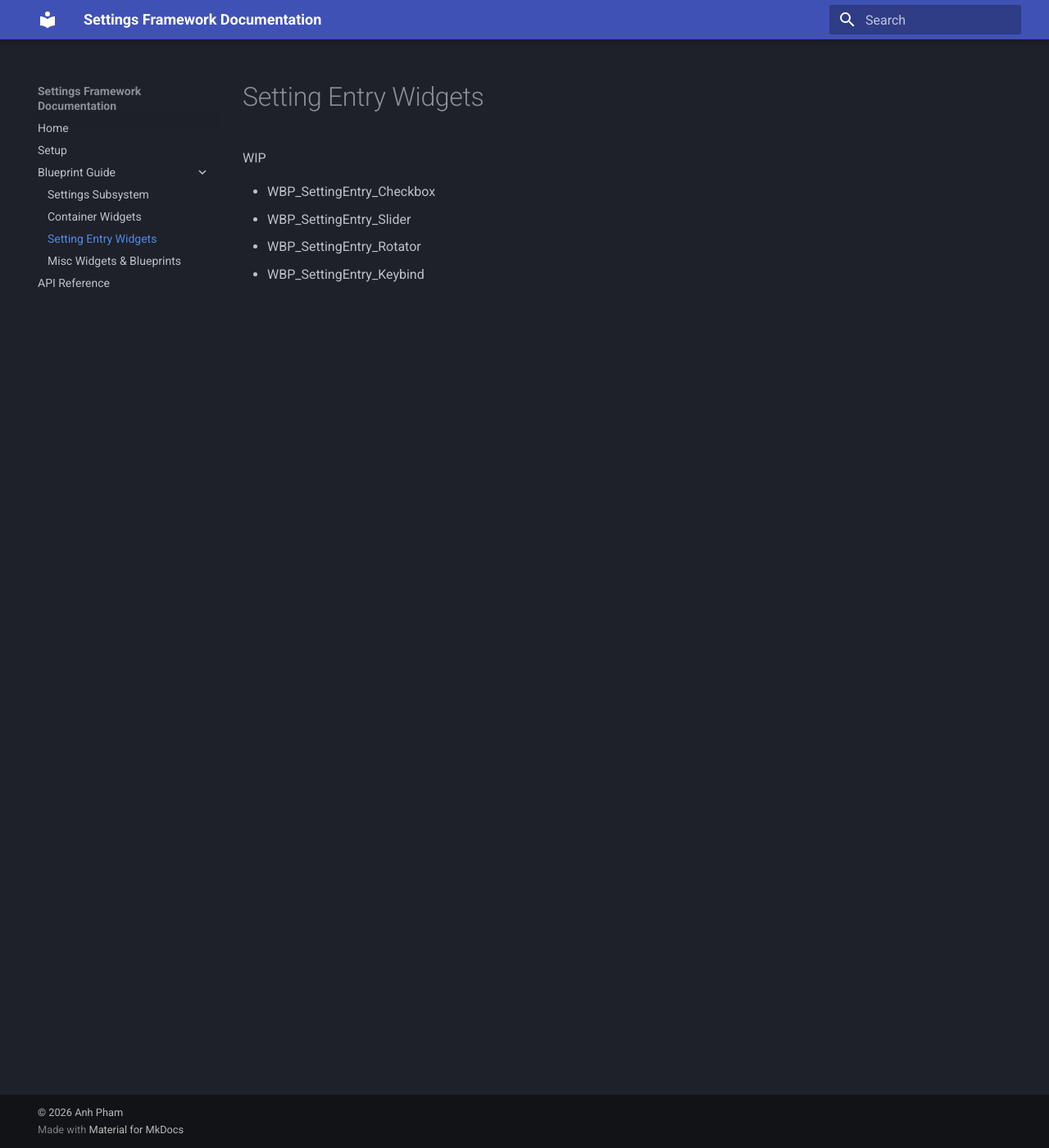
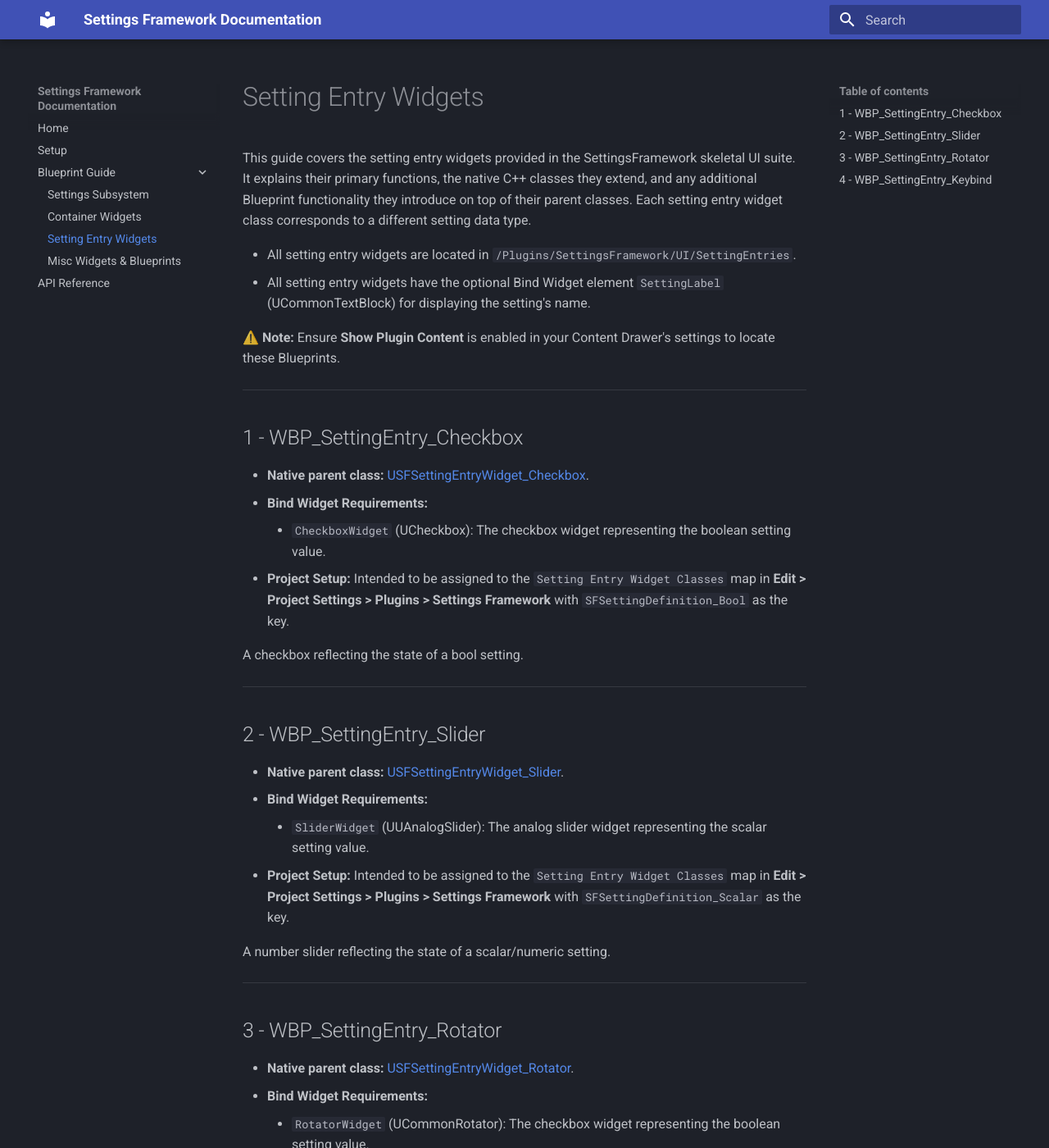
Before and after one commit to apham4/SettingsFramework, an MkDocs documentation site: the page built from docs/blueprint/entry_widgets.md, in a window 1280 px wide and 1400 px high. Shown: the whole window at 82% size. Built offline with MkDocs 1.6.1 and Material for MkDocs 9.7.7, drawn with Linux system fonts in a browser that asks for light colours; some of the changed text lies outside the part shown.

Commit message:
[Doc] Entry Widgets page

```diff
--- a/docs/blueprint/entry_widgets.md
+++ b/docs/blueprint/entry_widgets.md
@@ -1,6 +1,54 @@
-WIP
+This guide covers the setting entry widgets provided in the SettingsFramework skeletal UI suite. It explains their primary functions, the native C++ classes they extend, and any additional Blueprint functionality they introduce on top of their parent classes. Each setting entry widget class corresponds to a different setting data type.
 
-* WBP_SettingEntry_Checkbox
-* WBP_SettingEntry_Slider
-* WBP_SettingEntry_Rotator
-* WBP_SettingEntry_Keybind
+* All setting entry widgets are located in `/Plugins/SettingsFramework/UI/SettingEntries`.
+* All setting entry widgets have the optional Bind Widget element `SettingLabel` (UCommonTextBlock) for displaying the setting's name.
+
+**⚠️ Note:** Ensure **Show Plugin Content** is enabled in your Content Drawer's settings to locate these Blueprints.
+
+---
+
+## 1 - WBP_SettingEntry_Checkbox
+
+* **Native parent class:** [USFSettingEntryWidget_Checkbox](../../CodeAPI/classUSFSettingEntryWidget__Checkbox/).
+* **Bind Widget Requirements:**
+    * `CheckboxWidget` (UCheckbox): The checkbox widget representing the boolean setting value.
+* **Project Setup:** Intended to be assigned to the `Setting Entry Widget Classes` map in **Edit > Project Settings > Plugins > Settings Framework** with `SFSettingDefinition_Bool` as the key.
+
+A checkbox reflecting the state of a bool setting.
+
+---
+
+## 2 - WBP_SettingEntry_Slider
+
+* **Native parent class:** [USFSettingEntryWidget_Slider](../../CodeAPI/classUSFSettingEntryWidget__Slider/).
+* **Bind Widget Requirements:**
+    * `SliderWidget` (UUAnalogSlider):  The analog slider widget representing the scalar setting value.
+* **Project Setup:** Intended to be assigned to the `Setting Entry Widget Classes` map in **Edit > Project Settings > Plugins > Settings Framework** with `SFSettingDefinition_Scalar` as the key.
+
+A number slider reflecting the state of a scalar/numeric setting.
+
+---
+
+## 3 - WBP_SettingEntry_Rotator
+
+* **Native parent class:** [USFSettingEntryWidget_Rotator](../../CodeAPI/classUSFSettingEntryWidget__Rotator/).
+* **Bind Widget Requirements:**
+    * `RotatorWidget` (UCommonRotator): The checkbox widget representing the boolean setting value.
+* **Project Setup:** Intended to be assigned to the `Setting Entry Widget Classes` map in **Edit > Project Settings > Plugins > Settings Framework** with `SFSettingDefinition_Discrete` as the key.
+
+A rotator button that cycles through the options of a discrete setting.
+
+---
+
+## 4 - WBP_SettingEntry_Keybind
+
+* **Native parent class:** [USFSettingEntryWidget_Keybind](../../CodeAPI/classUSFSettingEntryWidget__Keybind/).
+* **Bind Widget Requirements:**
+    * `KBMPrimaryButton` (UCommonButtonBase): Button widget for displaying and changing the primary KBM keybind.
+    * `KBMSecondaryButton` (UCommonButtonBase): Button widget for displaying and changing the secondary KBM keybind.
+    * `GamepadButton` (UCommonButtonBase): Button widget for displaying and changing the gamepad keybind.
+* **Project Setup:** Intended to be assigned to the `Setting Entry Widget Classes` map in **Edit > Project Settings > Plugins > Settings Framework** with `SFSettingDefinition_Key` as the key.
+
+Keybinding buttons for a keybind setting. Each button corresponds to a slot of the keybind data structure. After a keybind button is clicked, the widget listens to the next input from the user and register that as the new keybind. The property `Is Focusable` must be true on the `WBP_SettingEntry_Keybind` widget for this to work.
+
+When using mouse and keyboard, only the `KBMPrimaryButton` and `KBMSecondaryButton` buttons are visible. Similarly, when using a gamepad, only the `GamepadButton` is visible.
```
